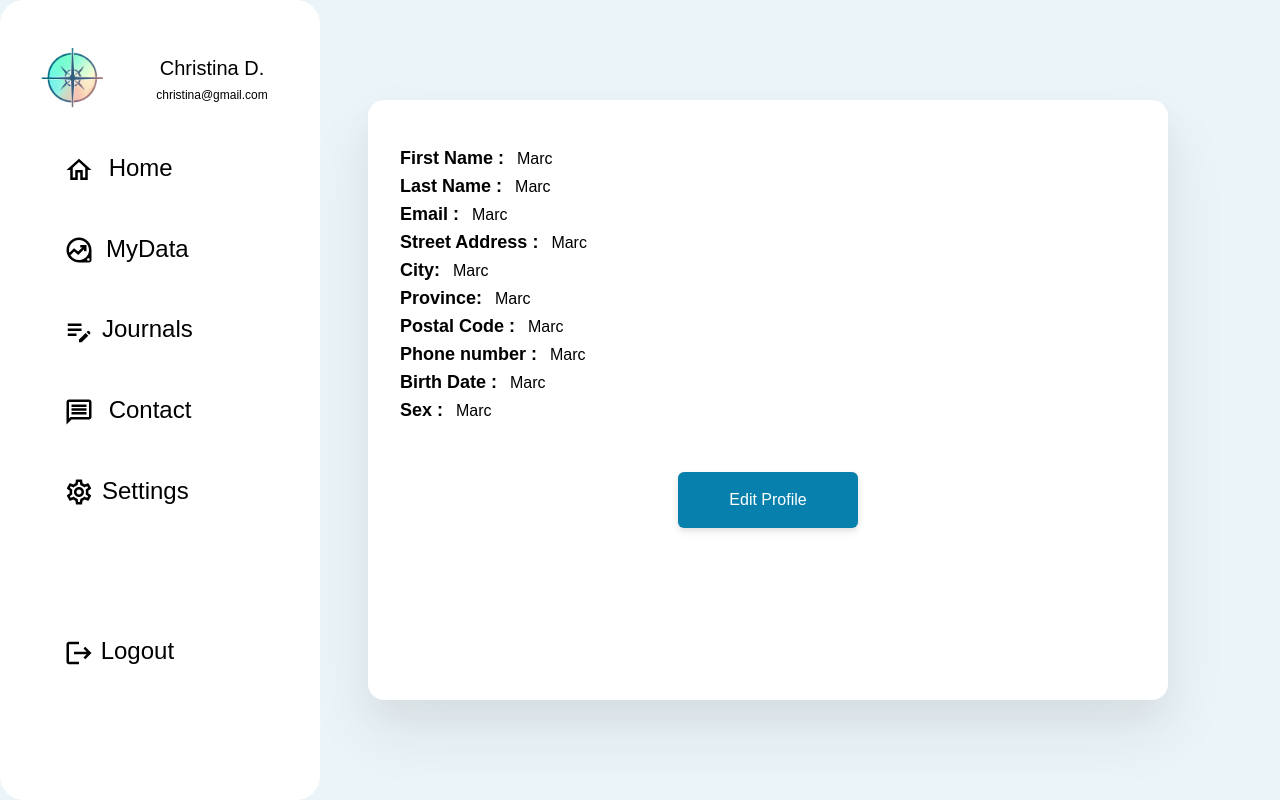
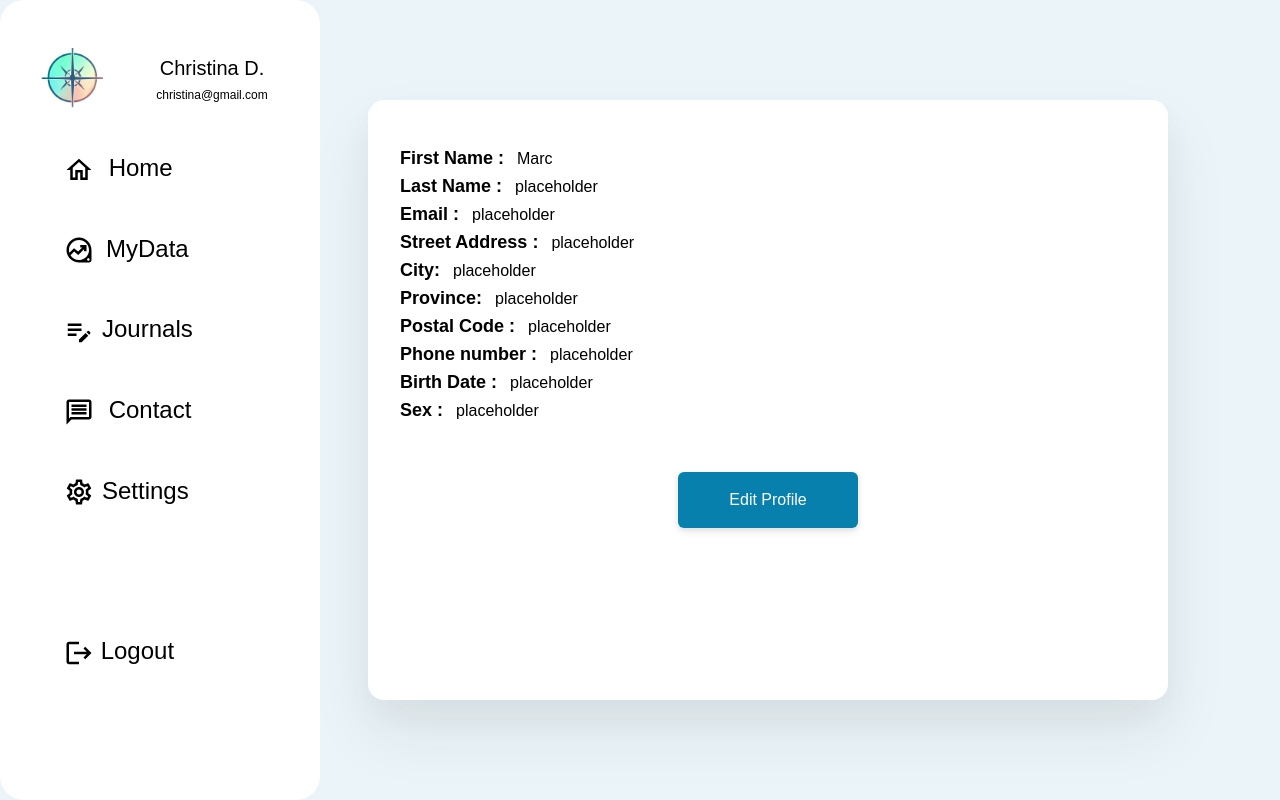
Before and after one commit to Chr728/Compass, a Next.js app in the folder compass/: page /profile in a window 1280 px wide. Built offline with nearby package versions, Linux system fonts and the light colour scheme; no server answers.

Commit message:
#23  placeholder added

```diff
--- a/compass/app/profile/page.tsx
+++ b/compass/app/profile/page.tsx
@@ -20,31 +20,31 @@ export default function Profile() {
         <p className="text-md ml-2"  style={{ display: 'inline' }}>Marc</p>
         <br></br>
         <p className="text-lg ml-0 font-sans text-black  font-bold text-[16px]" style={{ display: 'inline' }}>Last Name : </p>
-        <p className="text-md ml-2"  style={{ display: 'inline' }}>Marc</p>
+        <p className="text-md ml-2"  style={{ display: 'inline' }}>placeholder</p>
         <br></br>
         <p className="text-lg ml-0 font-sans text-black  font-bold text-[16px]" style={{ display: 'inline' }}>Email : </p>
-        <p className="text-md ml-2"  style={{ display: 'inline' }}>Marc</p>
+        <p className="text-md ml-2"  style={{ display: 'inline' }}>placeholder</p>
         <br></br>
         <p className="text-lg ml-0 font-sans text-black  font-bold text-[16px]" style={{ display: 'inline' }}>Street Address : </p>
-        <p className="text-md ml-2"  style={{ display: 'inline' }}>Marc</p>
+        <p className="text-md ml-2"  style={{ display: 'inline' }}>placeholder</p>
         <br></br>
         <p className="text-lg ml-0 font-sans text-black  font-bold text-[16px]" style={{ display: 'inline' }}>City: </p>
-        <p className="text-md ml-2"  style={{ display: 'inline' }}>Marc</p>
+        <p className="text-md ml-2"  style={{ display: 'inline' }}>placeholder</p>
         <br></br>
         <p className="text-lg ml-0 font-sans text-black  font-bold text-[16px]" style={{ display: 'inline' }}>Province: </p>
-        <p className="text-md ml-2"  style={{ display: 'inline' }}>Marc</p>
+        <p className="text-md ml-2"  style={{ display: 'inline' }}>placeholder</p>
         <br></br>
         <p className="text-lg ml-0 font-sans text-black  font-bold text-[16px]" style={{ display: 'inline' }}>Postal Code : </p>
-        <p className="text-md ml-2"  style={{ display: 'inline' }}>Marc</p>
+        <p className="text-md ml-2"  style={{ display: 'inline' }}>placeholder</p>
         <br></br>
         <p className="text-lg ml-0 font-sans text-black  font-bold text-[16px]" style={{ display: 'inline' }}>Phone number : </p>
-        <p className="text-md ml-2"  style={{ display: 'inline' }}>Marc</p>
+        <p className="text-md ml-2"  style={{ display: 'inline' }}>placeholder</p>
         <br></br>
         <p className="text-lg ml-0 font-sans text-black  font-bold text-[16px]" style={{ display: 'inline' }}>Birth Date : </p>
-        <p className="text-md ml-2"  style={{ display: 'inline' }}>Marc</p>
+        <p className="text-md ml-2"  style={{ display: 'inline' }}>placeholder</p>
         <br></br>
         <p className="text-lg ml-0 font-sans text-black  font-bold text-[16px]" style={{ display: 'inline' }}>Sex : </p>
-        <p className="text-md ml-2"  style={{ display: 'inline' }}>Marc</p>
+        <p className="text-md ml-2"  style={{ display: 'inline' }}>placeholder</p>
         <br></br>
    </div>
 
```
